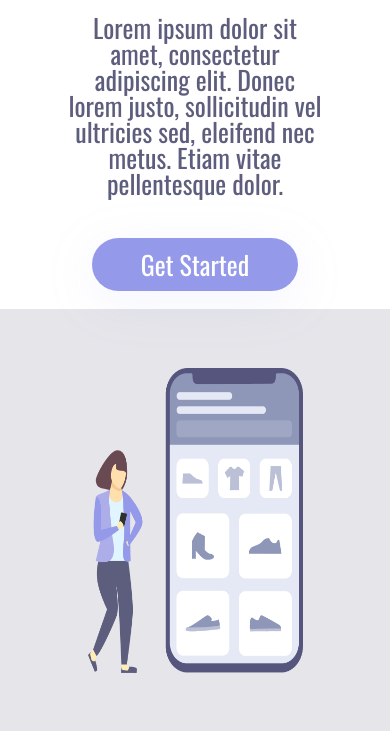
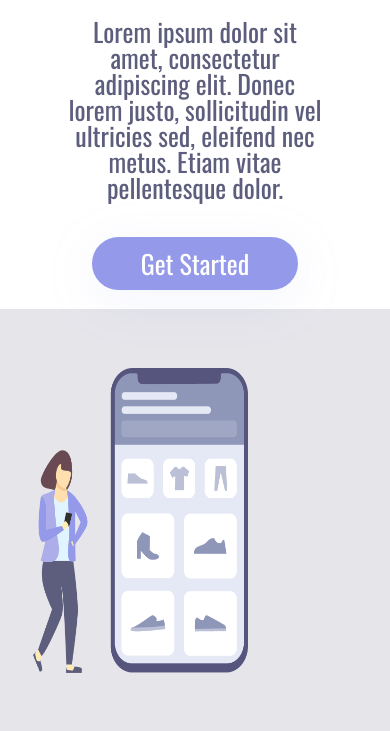
Before and after one commit to giuseppebarbetta/primeiros-projetos-resposividade-CSS, a plain HTML site: page dc-proj-02/index.html in a window 390 px wide. Shown: the part 113-844 px from the top of the page. Drawn offline with nearby package versions, Linux system fonts and the light colour scheme.

Commit message:
improve responsive mobile config

```diff
--- a/dc-proj-02/style.css
+++ b/dc-proj-02/style.css
@@ -40,7 +40,7 @@ p {
     font-style: normal;
     line-height: 48px; /* 171.429% */
     width: 548px;
-    margin: 25px 0;
+    margin: 25px 0 17px 0;
 }
 
 button {
@@ -134,14 +134,16 @@ img {
         justify-content: space-around;
         align-items: center;
         width: 100%;
-        height: 50vh;
+        min-height: 50vh;
         margin-top: 0;
     }
 
     .container-right {
         display: flex;
-        height: 50vh;
         width: 100%;
+        min-height: 50vh;
+        height: 100%;
+        padding: 26px 0;
     }
 
     h1 {
@@ -160,10 +162,10 @@ img {
     }
 
     button {
-        width: 305px;
-        height: 80px;
+        width: 170px;
+        height: 53px;
         text-align: center;
-        font-size: 35px;
+        font-size: 28px;
         line-height: normal;
         margin: 0;
     }
@@ -175,9 +177,20 @@ img {
     img {
         display: block;
         margin: auto;
-        position: static;
-        width: 375px;
-        height: 438px;
+        width: 245px;
+        height: 305px;
+    }
+}
+
+@media (max-width: 650px) {
+    p {
+        font-size: 26px;
+        line-height: 26px;
+    }
+    button {
+        width: 206px;
+        height: 53px;
+        font-size: 26px;
     }
 }
 
```
